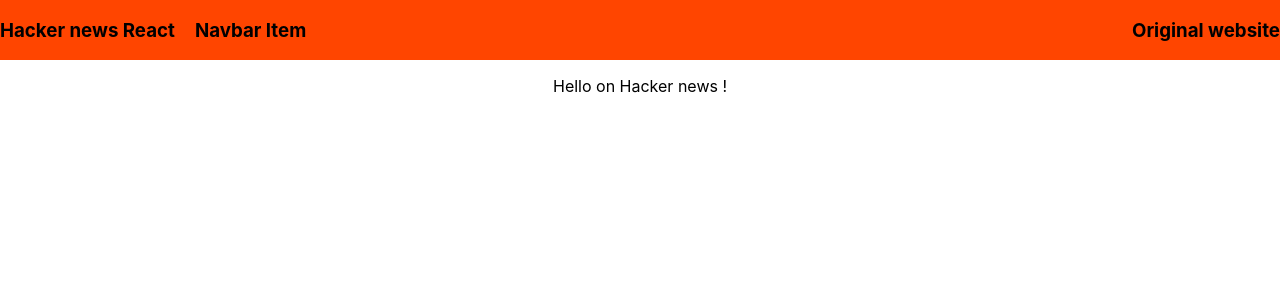
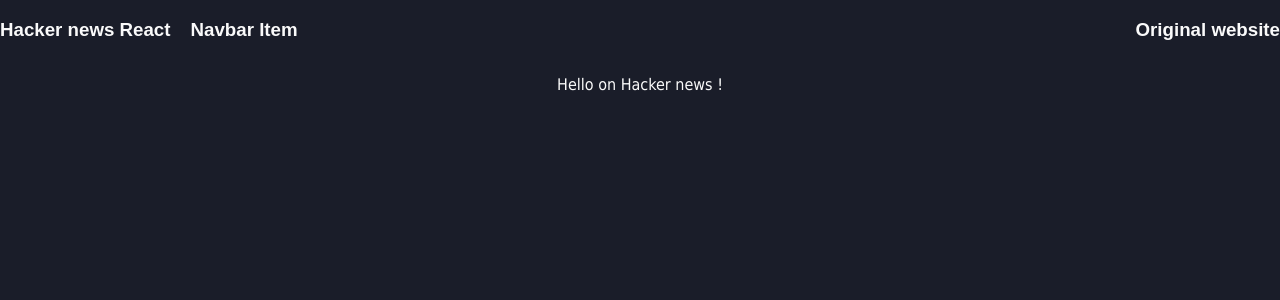
Before and after one commit to Jessy-DC/hacker-news-react, a React (Create React App) app: page /welcome in a window 1280 px wide. Shown: the top 300 px of the page. Built offline with nearby package versions, Linux system fonts and the light colour scheme.

Commit message:
Redesign web site

```diff
--- a/package.json
+++ b/package.json
@@ -12,6 +12,7 @@
     "react-dom": "^17.0.1",
     "react-router-dom": "^5.2.0",
     "react-scripts": "4.0.2",
+    "styled-components": "^5.2.1",
     "web-vitals": "^1.1.0"
   },
   "scripts": {
--- a/src/App.js
+++ b/src/App.js
@@ -4,11 +4,22 @@ import {Header} from "./components/Header";
 import {Router, Route, Switch} from "react-router-dom";
 import {createBrowserHistory} from 'history'
 import {Welcome} from "./components/Welcome";
+import {ThemeProvider} from "styled-components";
+import {GlobalStyles} from "./components/GlobalStyle";
 
 const history = createBrowserHistory();
 
+const darkMode = {
+    body: '#1a1d29',
+    text: '#FAFAFA',
+    toggleBorder: '#6B8096',
+    background: '#999',
+}
+
 function App() {
   return (
+      <ThemeProvider theme={darkMode}>
+          <GlobalStyles />
           <Router history={history}>
               <div className="App">
                   <Header />
@@ -18,6 +29,7 @@ function App() {
                   </Switch>
               </div>
           </Router>
+      </ThemeProvider>
   );
 }
 
--- /dev/null
+++ b/src/components/GlobalStyle.js
@@ -0,0 +1,8 @@
+import { createGlobalStyle} from "styled-components"
+export const GlobalStyles = createGlobalStyle`
+  body {
+    background: ${({ theme }) => theme.body};
+    color: ${({ theme }) => theme.text};
+    font-family: Tahoma, Helvetica, Arial, Roboto, sans-serif;
+    transition: all 0.50s linear;
+  }`
--- a/src/styles/news.css
+++ b/src/styles/news.css
@@ -5,10 +5,11 @@
 }
 
 .header-bar {
-    background-color: orangered;
+    background-color: transparent;
     display: flex;
     justify-content: space-between;
     align-items: center;
+    font-family: Avenir-Heavy, sans-serif;
 }
 
 .navbar-item-left {
@@ -18,10 +19,10 @@
 
 .news .content:hover {
     color: #F56;
-    border: 1px solid #d22b2b
+    border: 1px solid #FAFAFA;
 }
 
 a {
     text-decoration: none;
-    color: black;
+    color: #FAFAFA;
 }
```
Lines whose indentation alone changed are shown as unchanged.
